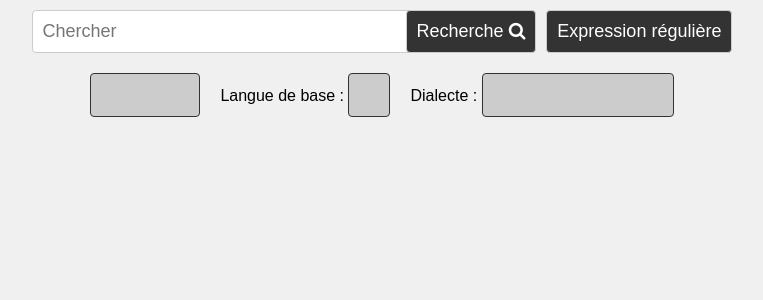
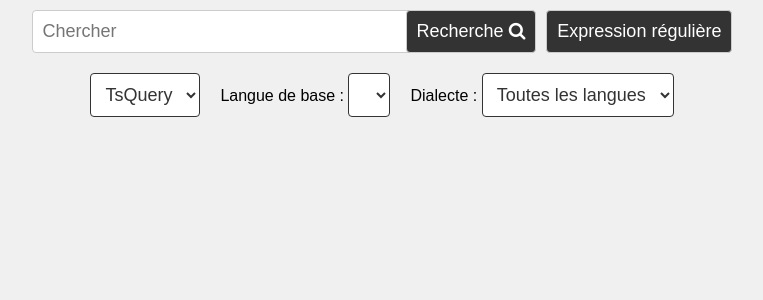
Before and after one commit to Lexika-Project/lexika, a Flask app: page /home in a window 1280 px wide. Shown: the part 60-360 px from the top of the page, without its empty margins (258-1021 px from the left). Run offline with Flask 3, Linux system fonts and the light colour scheme; data that the repository does not hold is empty; some libraries are stand-ins or nearby versions.

Commit message:
Update style.css

```diff
--- a/site/static/css/style.css
+++ b/site/static/css/style.css
@@ -151,8 +151,8 @@ button {
 
 select {
     cursor: pointer;
-    background-color: #ccc;
-    color: #ccc;
+    background-color: #ffffff;
+    color: #333;
     border: 1px solid #333;
     padding: 10px;
     font-size: 18px;
```
